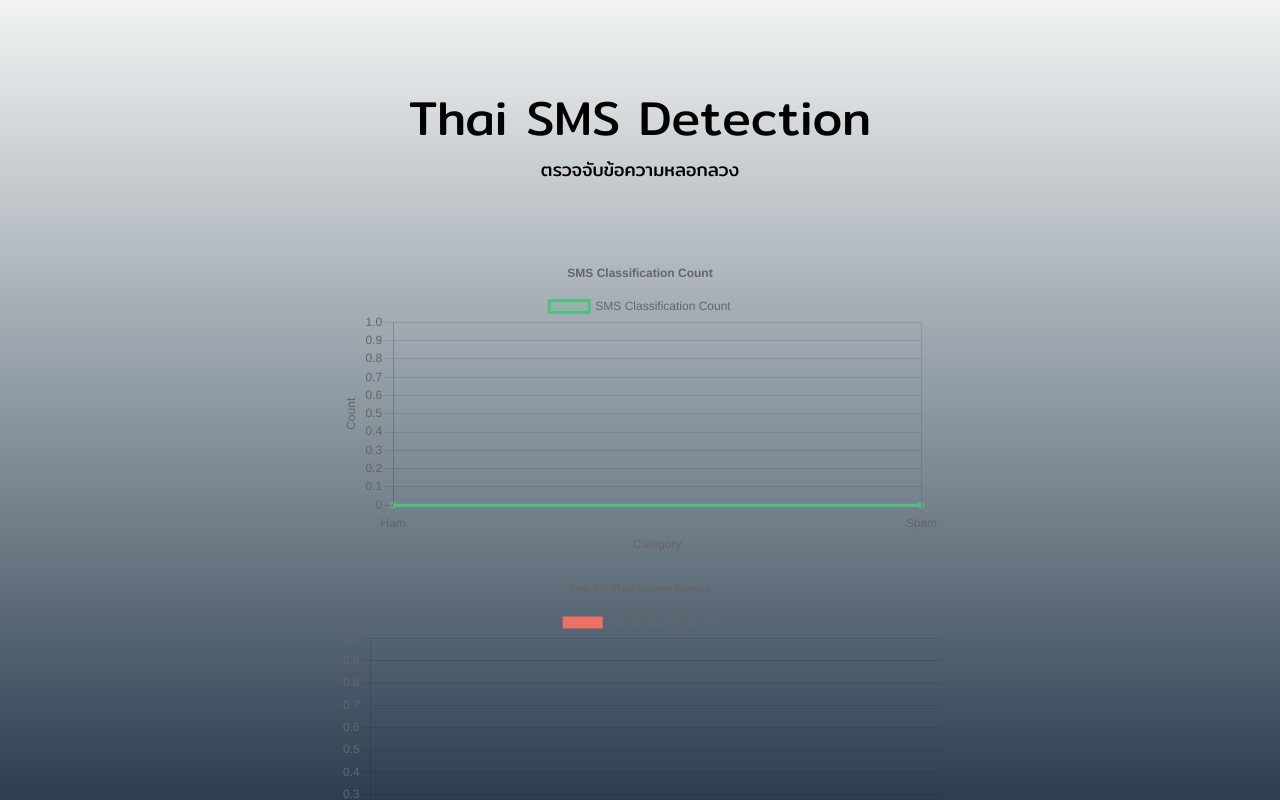
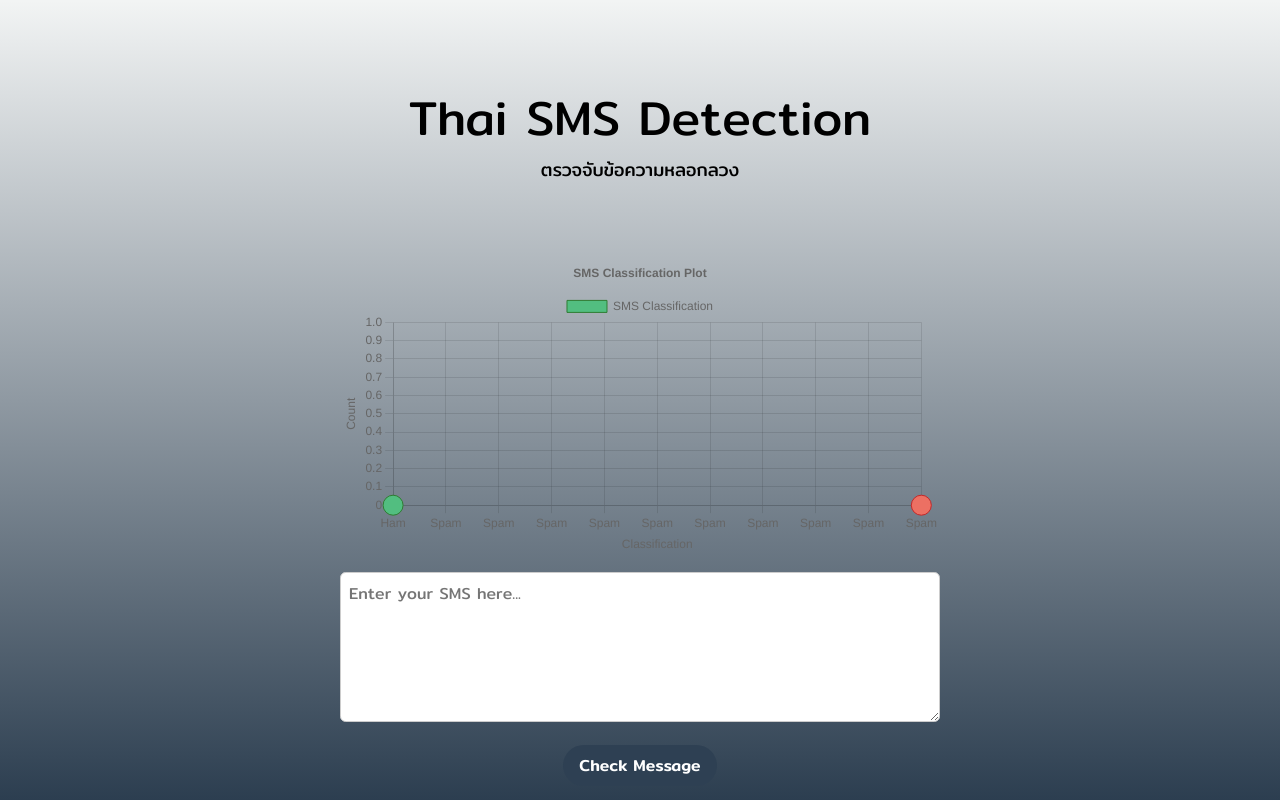
Before and after one commit to punchpatcha/thai-sms-detection, a Next.js app in the folder frontend-ai/: page / in a window 1280 px wide. Built offline with nearby package versions, Linux system fonts and the light colour scheme; no server answers.

Commit message:
updating visualization

```diff
--- a/frontend-ai/src/app/page.js
+++ b/frontend-ai/src/app/page.js
@@ -6,22 +6,20 @@ import {
   Chart as ChartJS,
   CategoryScale,
   LinearScale,
-  LineElement,
   PointElement,
+  ScatterController,
   Title,
   Tooltip,
   Legend,
-  BarElement
 } from 'chart.js';
-import { Line, Bar } from 'react-chartjs-2';
+import { Scatter } from 'react-chartjs-2';
 
 // Register the necessary components for the charts
 ChartJS.register(
   CategoryScale,
   LinearScale,
-  LineElement,
   PointElement,
-  BarElement,
+  ScatterController,
   Title,
   Tooltip,
   Legend
@@ -34,26 +32,39 @@ export default function Home() {
 
   const [hamCount, setHamCount] = useState(0);
   const [spamCount, setSpamCount] = useState(0);
-  const [topSpamWords, setTopSpamWords] = useState([]);
+
+  const [smsClassificationData, setSmsClassificationData] = useState([]);
 
   useEffect(() => {
-    // Fetch the top spam words when the component mounts
-    const fetchTopSpamWords = async () => {
+    // Fetch SMS classification data
+    const fetchClassificationData = async () => {
       try {
-        const response = await fetch(`${process.env.NEXT_PUBLIC_API_URL}/top-spam-words`);
+        const response = await fetch(`${process.env.NEXT_PUBLIC_API_URL}/predict`, {
+          method: 'POST',
+          headers: {
+            'Content-Type': 'application/json',
+          },
+          body: JSON.stringify({ message }),
+        });
         if (response.ok) {
           const data = await response.json();
-          setTopSpamWords(data.top_words);
+          setSmsClassificationData([
+            { label: 'Ham', value: hamCount },
+            { label: 'Spam', value: spamCount }
+          ]);
+          setResult(data.prediction);
         } else {
-          console.error('Error fetching top spam words:', response.statusText);
+          console.error('Error fetching classification data:', response.statusText);
         }
       } catch (error) {
         console.error('Error:', error);
       }
     };
 
-    fetchTopSpamWords();
-  }, []);
+    if (message.trim()) {
+      fetchClassificationData();
+    }
+  }, [message]);
 
   const handleSubmit = async (e) => {
     e.preventDefault();
@@ -65,8 +76,6 @@ export default function Home() {
     }
 
     setLoading(true);
-
-    try {
     const response = await fetch(`${process.env.NEXT_PUBLIC_API_URL}/predict`, {
       method: 'POST',
       headers: {
@@ -75,7 +84,12 @@ export default function Home() {
       body: JSON.stringify({ message }),
     });
 
-      if (response.ok) {
+    if (!response.ok) {
+      console.error('Error:', response.statusText);
+      setLoading(false); // Set loading to false even if there's an error
+      return;
+    }
+
     const data = await response.json();
     setResult(data.prediction);
 
@@ -85,31 +99,57 @@ export default function Home() {
     } else if (data.prediction === 'spam') {
       setSpamCount(prevCount => prevCount + 1);
     }
-      } else {
-        console.error('Error:', response.statusText);
-      }
-    } catch (error) {
-      console.error('Error:', error);
-    }
-
-    setLoading(false);
+    setLoading(false); // Set loading to false after response
   };
 
   const resultClass = result === 'spam' ? styles.spam : result === 'ham' ? styles.ham : '';
 
-  const topWords = topSpamWords.length > 0 ? topSpamWords : [];
-
-  const lineChartData = {
-    labels: ['Ham', 'Spam'],
+  const scatterChartData = {
     datasets: [
       {
-        label: 'SMS Classification Count',
-        data: [hamCount, spamCount],
-        borderColor: '#52be80',
-        backgroundColor: 'rgba(82, 190, 128, 0.2)',
-        fill: true,
+        label: 'SMS Classification',
+        data: [
+          { x: 0, y: hamCount, label: 'Ham' },
+          { x: 1, y: spamCount, label: 'Spam' },
+        ],
+        backgroundColor: ['#52be80', '#ec7063'],
+        borderColor: ['#2e7d32', '#c62828'],
+        borderWidth: 1,
+        pointRadius: 10, // Adjust the size of the circles
       },
     ],
+  };
+
+  const scatterChartOptions = {
+    scales: {
+      x: {
+        title: {
+          display: true,
+          text: 'Classification',
+        },
+        ticks: {
+          callback: function(value) {
+            return value === 0 ? 'Ham' : 'Spam';
+          },
+        },
+      },
+      y: {
+        title: {
+          display: true,
+          text: 'Count',
+        },
+        beginAtZero: true,
+      },
+    },
+    plugins: {
+      legend: {
+        display: true,
+      },
+      title: {
+        display: true,
+        text: 'SMS Classification Plot',
+      },
+    },
   };
 
   return (
@@ -119,64 +159,11 @@ export default function Home() {
         <h2>ตรวจจับข้อความหลอกลวง</h2>
       </div>
 
-      {/* Line Chart for SMS Classification */}
+      {/* Scatter Plot for SMS Classification */}
       <div className={styles.chartContainer}>
-        <Line
-          data={lineChartData}
-          options={{
-            scales: {
-              y: {
-                beginAtZero: true,
-                title: {
-                  display: true,
-                  text: 'Count'
-                }
-              },
-              x: {
-                title: {
-                  display: true,
-                  text: 'Category'
-                }
-              }
-            },
-            plugins: {
-              legend: {
-                display: true,
-              },
-              title: {
-                display: true,
-                text: 'SMS Classification Count',
-              }
-            }
-          }}
-        />
-      </div>
-
-      {/* Top Spam Words Visualization */}
-      <div className={styles.chartContainer}>
-        <Bar
-          data={{
-            labels: topWords.map(word => word.word),
-            datasets: [
-              {
-                label: 'Top 10 Spam Words',
-                data: topWords.map(word => word.count),
-                backgroundColor: '#ec7063',
-              },
-            ],
-          }}
-          options={{
-            responsive: true,
-            plugins: {
-              legend: {
-                display: true,
-              },
-              title: {
-                display: true,
-                text: 'Top 10 Thai Spam Words',
-              },
-            },
-          }}
+        <Scatter
+          data={scatterChartData}
+          options={scatterChartOptions}
         />
       </div>
 
@@ -196,11 +183,7 @@ export default function Home() {
         </form>
         {result && (
           <div className={`${styles.messageBox} ${resultClass} ${styles.resultContainer}`}>
-            {result === 'spam' ? 'Spam (ข้อความหลอกลวง)' : 'Ham (ข้อความนี้ปลอดภัย)'}
-            <div className={styles.infoBox}>
-              ผลลัพธ์จากการเทรน AI ด้วยโมเดล SVM โดยใช้ชุดข้อมูลล่าสุด 809 ข้อความ SMS ภาษาไทย จากการเทรนครั้งล่าสุดมีความแม่นยำ 90%
-              และยังอยู่ในกระบวนการเทรนต่อไป ซึ่งผลลัพธ์นี้เป็นแค่การทำนายเพียงเบื้องต้นเท่านั้น
-            </div>
+            {result === 'ham' ? 'This message is classified as Ham.' : 'This message is classified as Spam.'}
           </div>
         )}
       </div>
```
Lines whose indentation alone changed are shown as unchanged.
